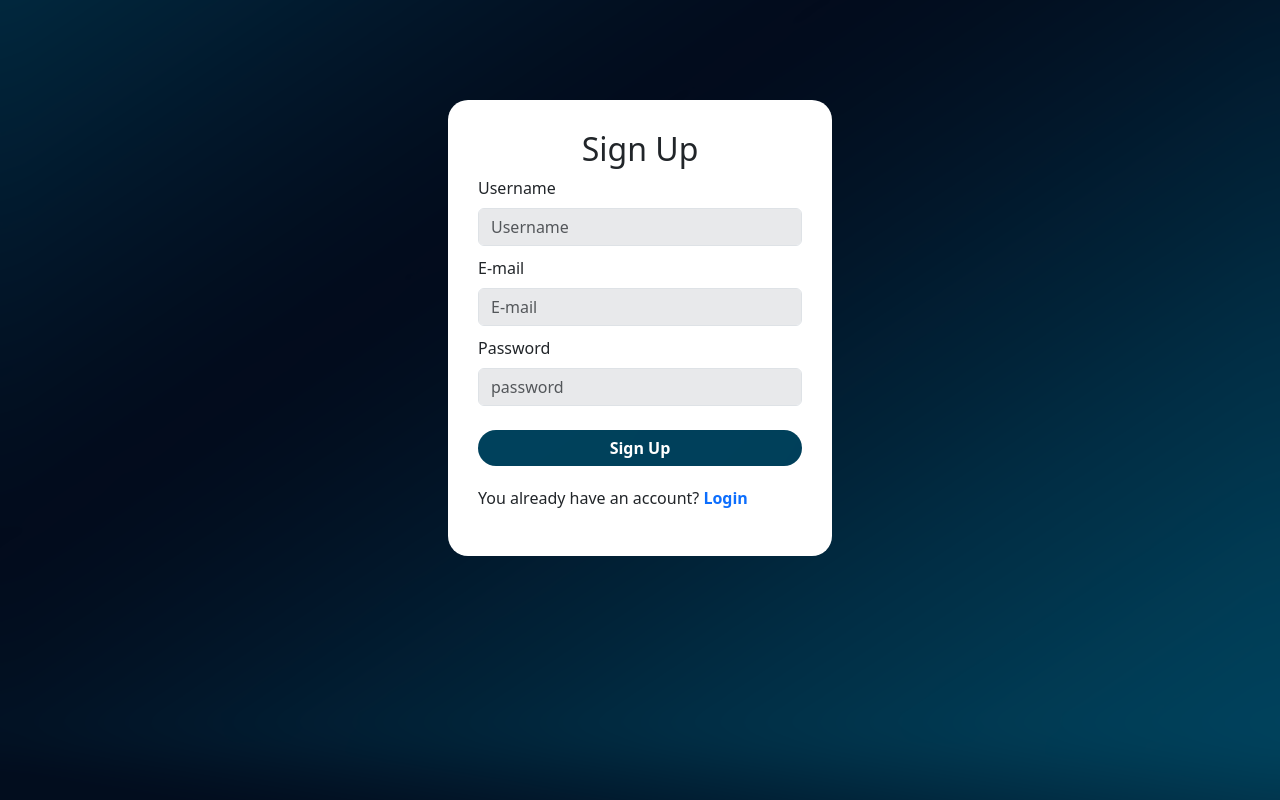
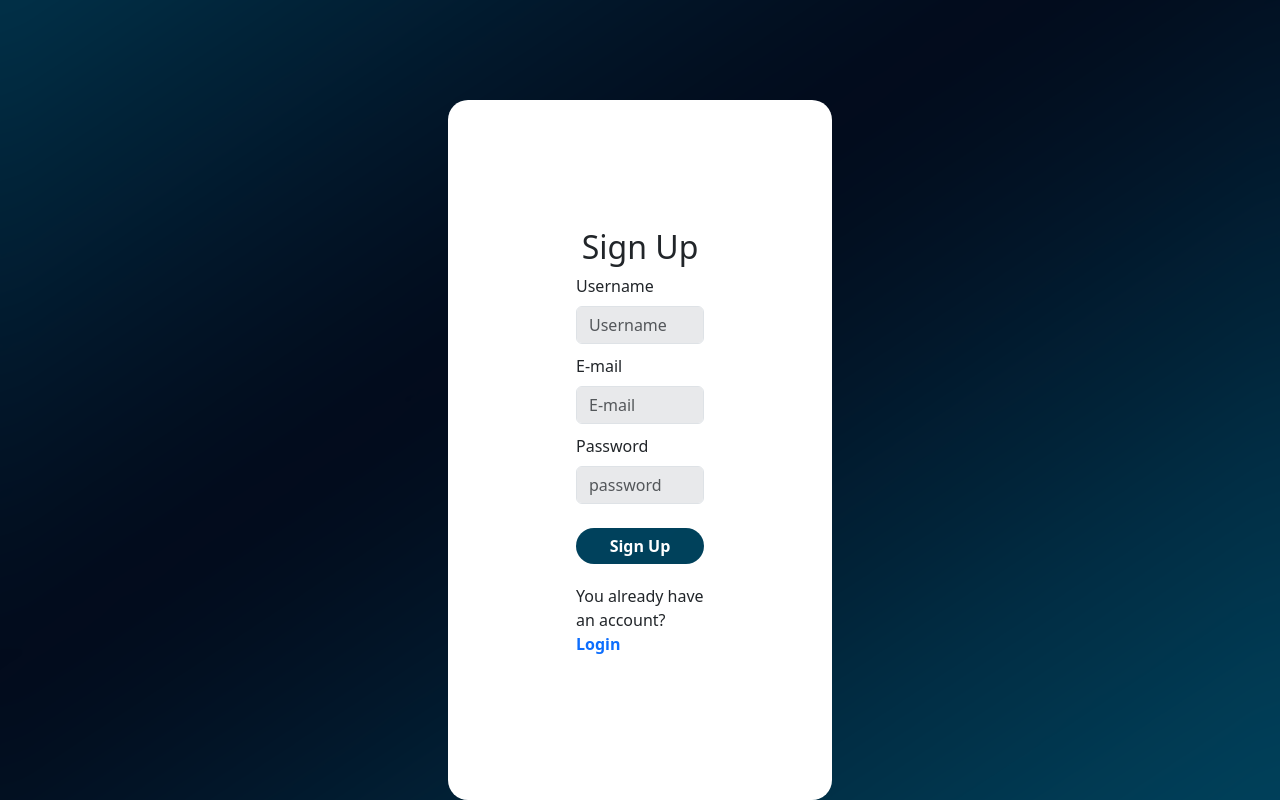
Before and after one commit to DilumNethsara/UniTickets-Web-Project, a PHP site: page /pages/signup.php in a window 1280 px wide. Run offline with PHP 8.4, Linux system fonts and the light colour scheme.

Commit message:
updated style-login-signup.css

```diff
--- a/css/custom/style-login-signup.css
+++ b/css/custom/style-login-signup.css
@@ -9,7 +9,7 @@ body {
 form {
   width: 30%;
   background-color: white;
-  padding: 30px;
+  padding: 10%;
   border-radius: 20px;
   margin-top: 100px;
 }
```
